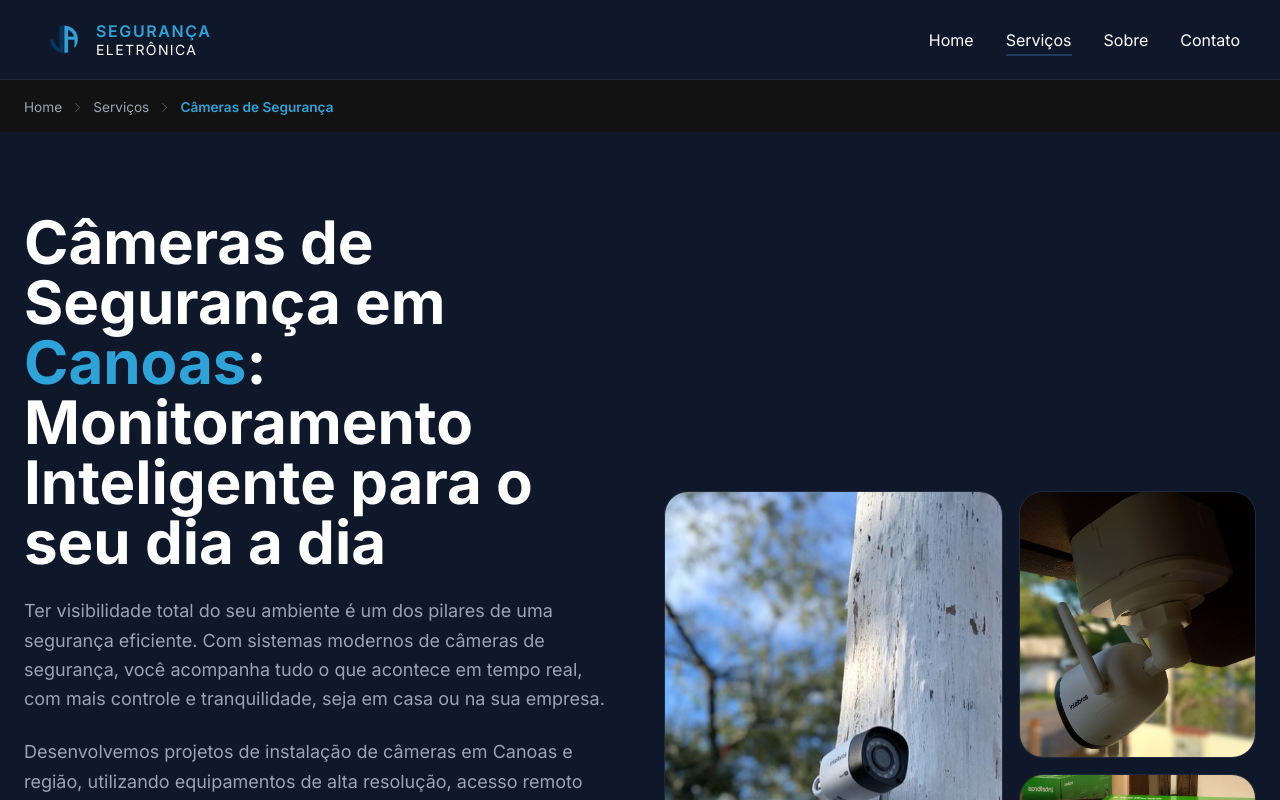
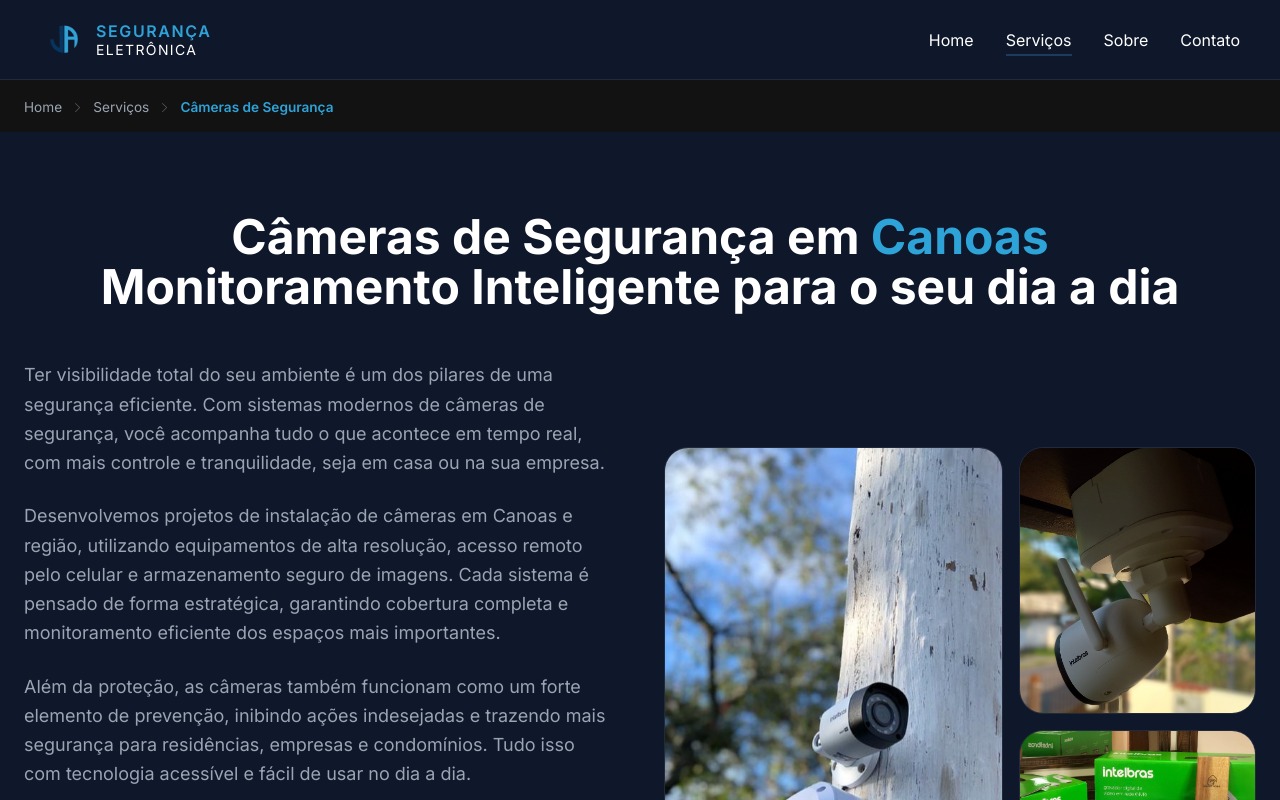
Before and after one commit to ElunixTech-26/jaseguranca-landing, a Next.js app: page /services/cameras in a window 1280 px wide. Shown: the top 800 px of the page. Built offline with nearby package versions, Linux system fonts and the light colour scheme.

Commit message:
fix: ajuste layout dos titulos nas páginas de serviço

```diff
--- a/src/app/globals.css
+++ b/src/app/globals.css
@@ -98,6 +98,20 @@ a {
   transform-origin: left;
 }
 
+.pageTitle{
+  width: 100%;
+  font-size: 2.5em;
+  font-weight: 700;
+  line-height: 50px;
+  margin-bottom: 1em;
+}
+
+@media (min-width: 786px) {
+  .pageTitle{
+    font-size: 3em;
+  }
+}
+
 @layer utilities {
   .scrollbar-hide::-webkit-scrollbar {
     display: none;
--- a/src/app/services/alarmes_e_sensores/page.tsx
+++ b/src/app/services/alarmes_e_sensores/page.tsx
@@ -54,11 +54,13 @@ export default function SensoresEAlarmesPage() {
 
       {/* HERO DA PÁGINA */}
       <section className={styles.heroSection}>
+        <div className="w-full text-center items-center flex flex-col justify-center">
+          <h1 className="pageTitle">
+            <span className="text-(--color-secondary)">Alarmes</span> em <span className="text-(--color-secondary)">Canoas</span><br/> Proteção Invisível e Monitoramento Ativo
+          </h1>
+        </div>
         <div className="max-w-7xl mx-auto grid grid-cols-1 lg:grid-cols-2 gap-12 items-center">
          <div className={`${styles.animateIn} text-center lg:text-left`}>
-           <h1 className="text-4xl md:text-6xl font-bold text-white font-poppins mb-6">
-            <span className="text-(--color-secondary)">Alarmes</span> em <span className="text-(--color-secondary)">Canoas</span>: Proteção Invisível e Monitoramento Ativo
-          </h1>
 
           <p className="text-(--color-text-secondary) text-lg mb-6 leading-relaxed max-w-2xl">
             A segurança mais eficiente é aquela que age antes mesmo de qualquer tentativa de invasão. Com sistemas modernos de alarme, você cria uma camada de proteção inteligente que monitora continuamente seu ambiente, trazendo mais tranquilidade para o dia a dia.
--- a/src/app/services/automacao/page.tsx
+++ b/src/app/services/automacao/page.tsx
@@ -55,11 +55,14 @@ export default function CamerasPage() {
 
       {/* HERO DA PÁGINA */}
       <section className={styles.heroSection}>
+
+        <div className="w-full text-center items-center flex flex-col justify-center">
+          <h1 className="pageTitle">
+            <span className="text-(--color-secondary)">Automação</span> Residencial em <span className="text-(--color-secondary)">Canoas</span><br/> Sua Casa Sob Seu Comando
+          </h1>
+        </div>
         <div className="max-w-7xl mx-auto grid grid-cols-1 lg:grid-cols-2 gap-12 items-center">
          <div className={`${styles.animateIn} text-center lg:text-left`}>
-        <h1 className="text-4xl md:text-6xl font-bold text-white font-poppins mb-6">
-          <span className="text-(--color-secondary)">Automação</span> Residencial em <span className="text-(--color-secondary)">Canoas</span>: Sua Casa Sob Seu Comando
-        </h1>
 
         <p className="text-(--color-text-secondary) text-lg mb-6 leading-relaxed max-w-2xl">
           Imagine ter controle total do seu ambiente com apenas um toque ou comando de voz. A automação residencial transforma a forma como você vive, trazendo mais conforto, praticidade e eficiência para o seu dia a dia, seja em casa ou no seu negócio.
--- a/src/app/services/cameras/page.tsx
+++ b/src/app/services/cameras/page.tsx
@@ -52,11 +52,13 @@ export default function CamerasPage() {
 
       {/* HERO DA PÁGINA */}
       <section className={styles.heroSection}>
+        <div className="w-full text-center items-center flex flex-col justify-center">
+          <h1 className="pageTitle">
+            Câmeras de Segurança em <span className="text-(--color-secondary)">Canoas</span> <br/>Monitoramento Inteligente para o seu dia a dia
+          </h1>
+        </div>
         <div className="max-w-7xl mx-auto grid grid-cols-1 lg:grid-cols-2 gap-12 items-center">
           <div className={`${styles.animateIn} text-center lg:text-left`}>
-          <h1 className="text-4xl md:text-6xl font-bold text-white font-poppins mb-6">
-            Câmeras de Segurança em <span className="text-(--color-secondary)">Canoas</span>: Monitoramento Inteligente para o seu dia a dia
-          </h1>
 
           <p className="text-(--color-text-secondary) text-lg mb-6 leading-relaxed max-w-2xl">
             Ter visibilidade total do seu ambiente é um dos pilares de uma segurança eficiente. Com sistemas modernos de câmeras de segurança, você acompanha tudo o que acontece em tempo real, com mais controle e tranquilidade, seja em casa ou na sua empresa.
--- a/src/app/services/cercas_eletronicas/page.tsx
+++ b/src/app/services/cercas_eletronicas/page.tsx
@@ -50,11 +50,13 @@ export default function CercasPage(){
 
       {/* HERO DA PÁGINA */}
       <section className={styles.heroSection}>
+        <div className="w-full text-center items-center flex flex-col justify-center">
+          <h1 className="pageTitle">
+          Cercas Elétricas e Concertinas em <span className="text-(--color-secondary)">Canoas</span><br/>Sua Primeira Linha de Defesa
+          </h1>
+        </div>
         <div className="max-w-7xl mx-auto grid grid-cols-1 lg:grid-cols-2 gap-12 items-center">
           <div className={`${styles.animateIn} text-center lg:text-left`}>
-            <h1 className="text-4xl md:text-6xl font-bold text-white font-poppins mb-6">
-            Cercas Elétricas e Concertinas em <span className="text-(--color-secondary)">Canoas</span>: Sua Primeira Linha de Defesa
-            </h1>
 
             <p className="text-(--color-text-secondary) text-lg mb-6 leading-relaxed max-w-2xl">
               A segurança começa antes mesmo de qualquer tentativa de invasão. Com soluções de cercas elétricas e concertinas, você cria uma barreira eficiente que protege seu patrimônio desde o perímetro. Para quem busca mais proteção e tranquilidade, esse é um dos métodos mais eficazes disponíveis hoje.
--- a/src/app/services/interfones/page.tsx
+++ b/src/app/services/interfones/page.tsx
@@ -55,11 +55,13 @@ export default function InterfonesPage() {
 
       {/* HERO DA PÁGINA */}
       <section className={styles.heroSection}>
+        <div className="w-full text-center items-center flex flex-col justify-center">
+          <h1 className="pageTitle">
+            <span className="text-(--color-secondary)">Interfone</span> e Vídeo Porteiro em <span className="text-(--color-secondary)">Canoas</span><br/> Identificação Total e Acesso Seguro
+          </h1>
+        </div>
         <div className="max-w-7xl mx-auto grid grid-cols-1 lg:grid-cols-2 gap-12 items-center">
         <div className={`${styles.animateIn} text-center lg:text-left`}>
-          <h1 className="text-4xl md:text-6xl font-bold text-white font-poppins mb-6">
-            <span className="text-(--color-secondary)">Interfone</span> e Vídeo Porteiro em <span className="text-(--color-secondary)">Canoas</span>: Identificação Total e Acesso Seguro
-          </h1>
 
           <p className="text-(--color-text-secondary) text-lg mb-6 leading-relaxed max-w-2xl">
             Ter controle sobre quem entra no seu espaço é essencial para garantir segurança no dia a dia. Com soluções modernas de interfone e vídeo porteiro, você consegue visualizar, se comunicar e autorizar acessos com praticidade, sem precisar se expor a situações de risco.
--- a/src/app/services/portoes_eletronicos/page.tsx
+++ b/src/app/services/portoes_eletronicos/page.tsx
@@ -49,11 +49,13 @@ export default function PortaoPage(){
 
       {/* HERO DA PÁGINA */}
       <section className={styles.heroSection}>
+        <div className="w-full text-center items-center flex flex-col justify-center">
+          <h1 className={styles.pageTitle}>
+            Automação de Portões em <span className="text-(--color-secondary)">Canoas</span><br/> com Abertura Rápida e Segura
+          </h1>
+        </div>
         <div className="max-w-7xl mx-auto grid grid-cols-1 md:grid-cols-2 gap-12 items-center">
            <div className={`${styles.animateIn} text-center lg:text-left`}>
-            <h1 className="text-4xl md:text-6xl font-bold text-white font-poppins mb-6">
-              Automação de Portões em <span className="text-(--color-secondary)">Canoas</span> com Abertura Rápida e Segura
-            </h1>
 
             <p className="text-(--color-text-secondary) text-lg mb-6 leading-relaxed max-w-2xl">
               Um dos momentos mais vulneráveis do dia é quando você chega em casa ou na empresa e precisa aguardar a abertura do portão. Com a automação certa, esse processo se torna rápido, seguro e praticamente imperceptível, reduzindo sua exposição e trazendo mais tranquilidade na rotina.
--- a/src/components/hero/hero.module.css
+++ b/src/components/hero/hero.module.css
@@ -21,6 +21,7 @@
   height: 100%;
   background: linear-gradient(
     to bottom,
+    rgba(15, 23, 42, 1),
     rgba(15, 23, 42, 0.85),
     rgba(15, 23, 42, 0.80)
   );
--- a/src/components/hero/hero.tsx
+++ b/src/components/hero/hero.tsx
@@ -34,7 +34,7 @@ export default function Hero() {
           <h1 className="font-poppins text-4xl md:text-6xl font-bold text-white mb-6 leading-tight">
             <span className="text-(--color-secondary)">Segurança</span> Eletrônica e Automação em Canoas
             <br />
-            Proteja o que <span className="text-(--color-secondary)">Realmente</span> Importa
+             <span className="text-(--color-secondary)">Proteja</span> o que Realmente Importa
           </h1>
         </div>
 
```
